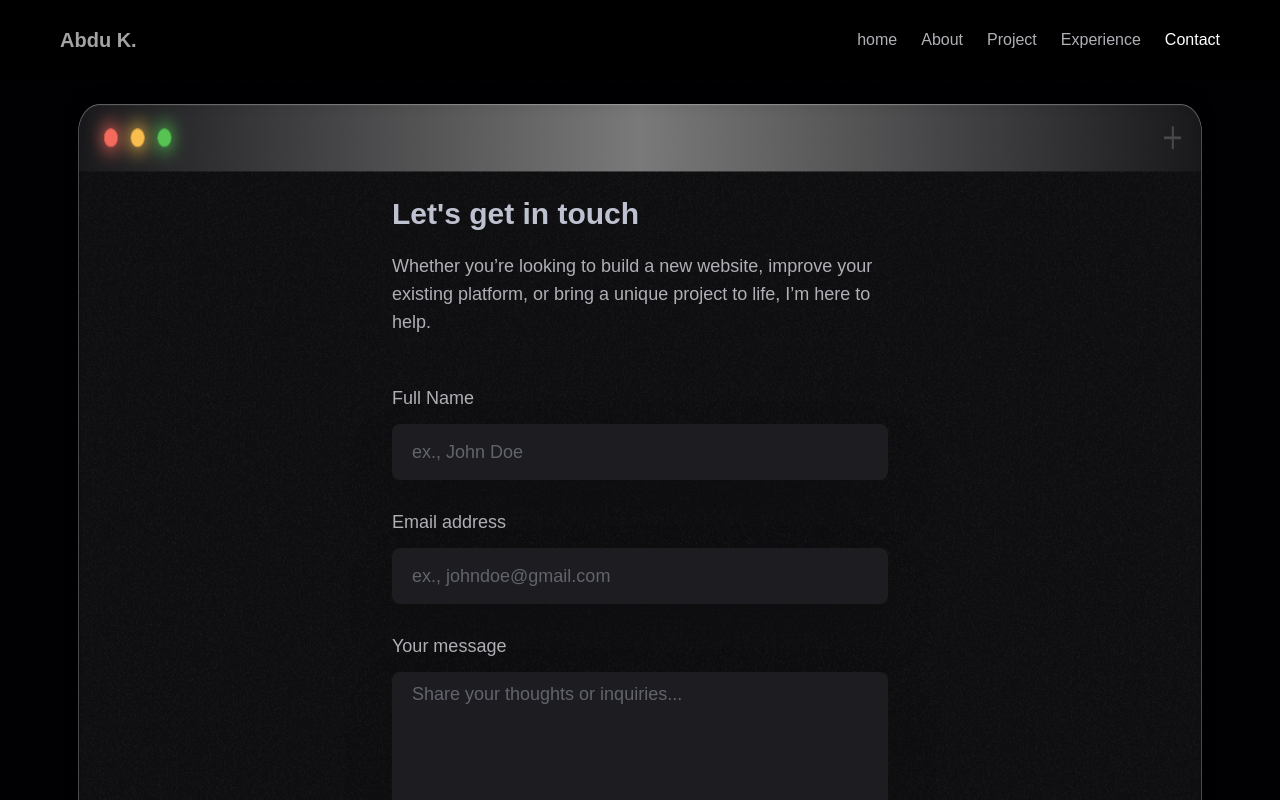
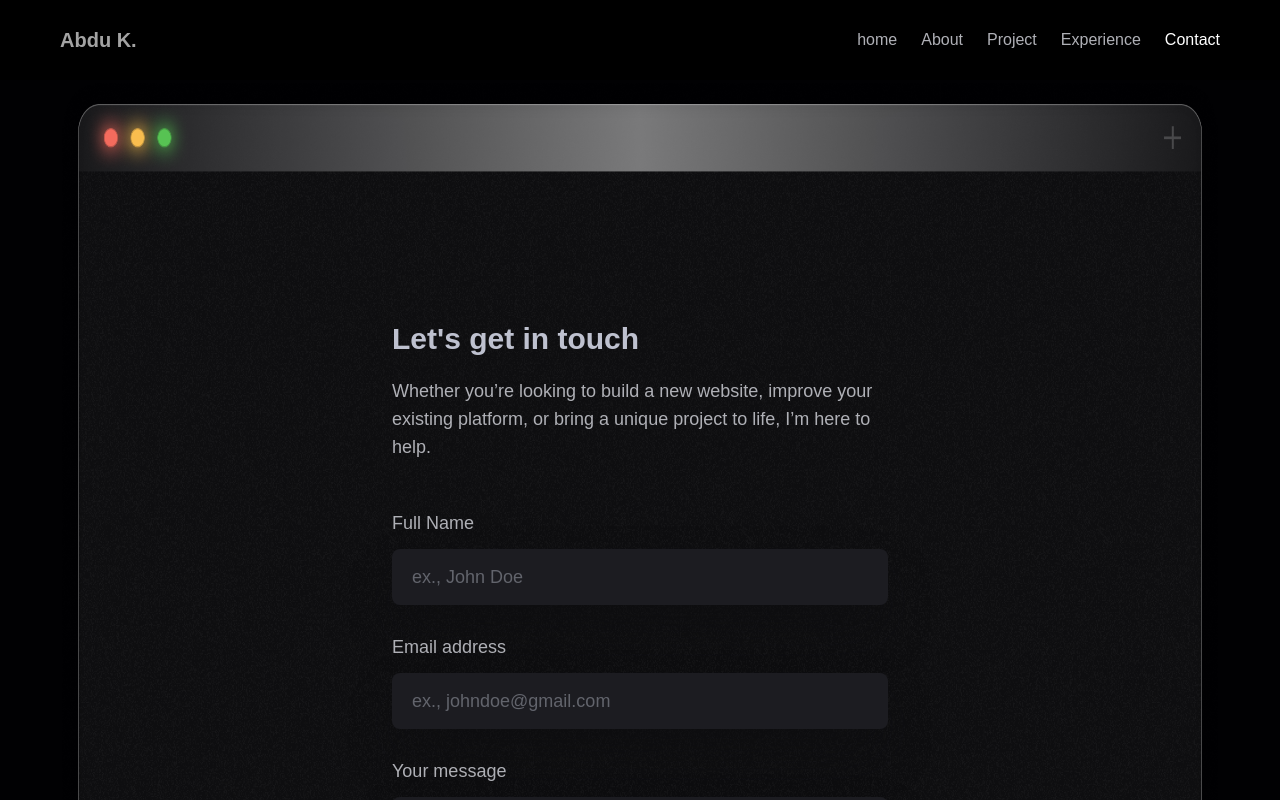
Before and after one commit to kedabdure/3D-Portfolio, a Next.js app: page /contact in a window 1280 px wide. Shown: the top 800 px of the page. Built offline with nearby package versions, Linux system fonts and the light colour scheme; a web font is replaced by a local one.

Commit message:
update the contact me section responsiveness

```diff
--- a/src/app/about/page.jsx
+++ b/src/app/about/page.jsx
@@ -2,9 +2,7 @@
 
 import { useState } from 'react';
 
-
 import Globe from '@/components/Globe';
-import Stairs from "@/components/Stairs/index";
 
 import Button from '@/components/Botton';
 import { redirect } from 'next/navigation';
--- a/src/app/contact/page.jsx
+++ b/src/app/contact/page.jsx
@@ -70,10 +70,10 @@ const Contact = () => {
     <section className="c-space my-20" id="contact">
       {alert.show && <Alert {...alert} />}
 
-      <div className="relative min-h-screen flex items-center justify-center flex-col">
-        <img src="/assets/terminal.png" alt="terminal-bg" className="absolute inset-0 min-h-[140vh] hidden md:block" />
+      <div className="relative min-h-screen md:min-h-[140vh] flex items-center justify-center flex-col">
+        <img src="/assets/terminal.png" alt="terminal-bg" className="absolute inset-0 min-h-full hidden md:block" />
 
-        <div className="contact-container">
+        <div className="contact-container mb-0 md:mb-10">
           <div className='mt-[-5rem] md:mt-5 mb-5'>
             <p className='sm:text-3xl text-3xl font-semibold text-gray_gradient'>Let's get in touch</p>
           </div>
```
